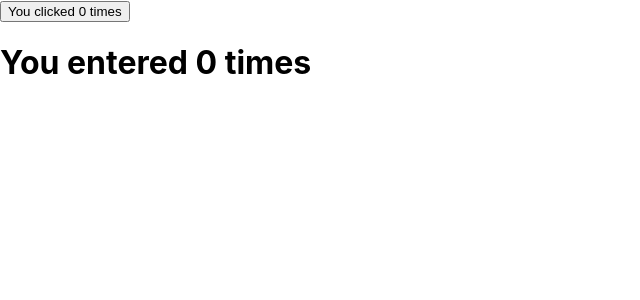
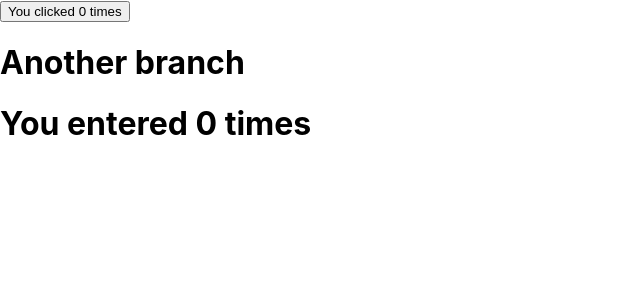
Before and after one commit to vlad1705/research, a React (Create React App) app: page / in a window 1280 px wide. Shown: the top 300 px of the page, without its empty margins (0-640 px from the left). Built offline with nearby package versions, Linux system fonts and the light colour scheme.

Commit message:
added text in hovercounter

```diff
--- a/src/HoverCounter.js
+++ b/src/HoverCounter.js
@@ -3,7 +3,10 @@ import HoCounter from './HoCounter'
 
 function HoverCounter(props) {
     return (
-        <h1 onMouseEnter={props.func}>You entered {props.count} times</h1>
+        <>
+            <h1>Another branch</h1>
+            <h1 onMouseEnter={props.func}>You entered {props.count} times</h1>
+        </>
     )
 }
 
```
